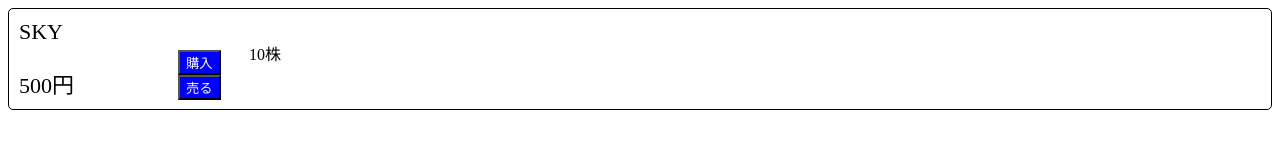
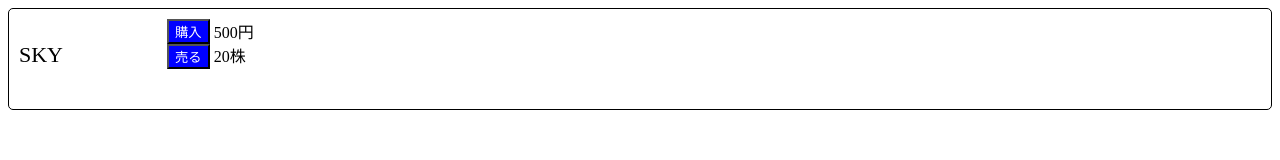
Before and after one commit to WDEXcourse/stockgame_kengo, a plain HTML site: page index.html in a window 1280 px wide. Both pictures are taken after a click on the button "購入". Drawn offline with Linux system fonts and the light colour scheme.

Commit message:
購入機能の追加

```diff
--- a/index.html
+++ b/index.html
@@ -1,29 +1,31 @@
 <!DOCTYPE html>
 <html lang="ja">
     <head>
-     <link rel="stylesheet" href="style.css">
+        <link rel="stylesheet" href="style.css">
+        <script src="script.js"></script>
     </head>
+
     <body>
         <div class="stock"id="SKY_STOCK">
             <div class="stock_name">
                 <div>SKY</div>
-                <p> 500円</p>
+
             </div>
 
             <div class="stock_button">
-                <button onclick="alert('10株購入しました')">購入 </button>
+                <button onclick="buy()">購入 </button>
                 <br>
-                <button onclick="alert('10株売りました')">売る</button>
+                <button onclick="sell()">売る</button>
             </div>
-            <div class="having">
-             <div>10株</div>
+            <div class="stock_data">
+
+                <div class="stock_price">
+                    <span class="stock_money">500</span>円
+                </div>
+                <div class="having">
+                    <span class="stock_number">10</span>株
+                </div>
             </div>
-         </div>
-
-
-
-
-
-
+        </div>
     </body>
 </html>
--- /dev/null
+++ b/script.js
@@ -0,0 +1,12 @@
+
+
+function buy(){
+
+    var money=Number(document.querySelector(".stock_money").textContent)
+    var number=Number(document.querySelector(".stock_number").textContent)
+    alert('10株購入しました')
+    document.querySelector(".stock_number").textContent = number + 10;
+}
+function sell(){
+    alert('10株売りました')
+}
--- a/style.css
+++ b/style.css
@@ -10,15 +10,16 @@
   color:white;
 }
 .stock_name {
-    display: inline-block;
+    display: inline-block;    /* 横に並べる*/
     font-size: 22px;
 }
-.having{
-    margin: -80px 230px;
-}
+
 .stock{
     border: solid 1px #000;
     border-radius: 5px;
     height: 80px;
     padding: 10px;
 }
+.stock_data {
+    display: inline-block;
+}
```
